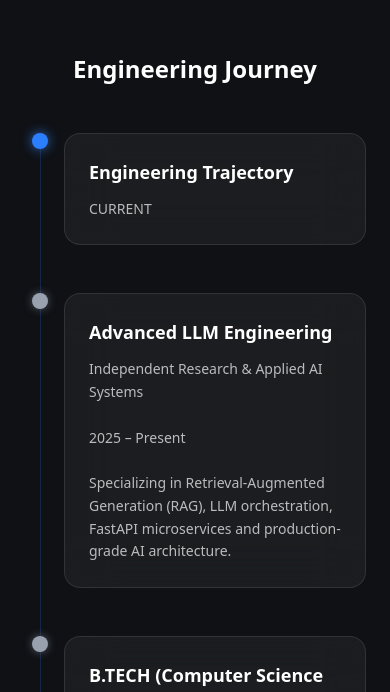
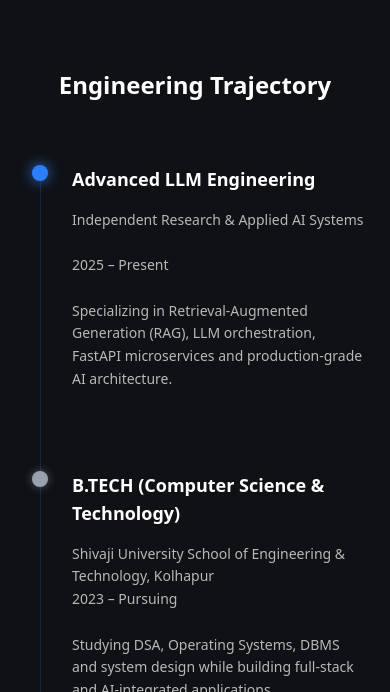
Before and after one commit to shrivardhanmohite/shrivardhan-portfolio, a React (Vite) app: page / in a window 390 px wide. Shown: the part 4952-5644 px from the top of the page. Built offline with nearby package versions, Linux system fonts and the light colour scheme.

Commit message:
trajectory update

```diff
--- a/src/components/Journey.jsx
+++ b/src/components/Journey.jsx
@@ -2,10 +2,6 @@ import { motion } from "framer-motion";
 
 export default function Journey() {
   const milestones = [
-    {
-      title: "Engineering Trajectory",
-      description: "CURRENT"
-    },
     {
       title: "Advanced LLM Engineering",
       description:
@@ -31,10 +27,10 @@ export default function Journey() {
   return (
     <section
       id="journey"
-      className="snap-start min-h-screen flex flex-col justify-center px-6 sm:px-8 md:px-12 lg:px-16 max-w-6xl mx-auto py-20"
+      className="snap-start min-h-screen flex flex-col justify-center px-6 sm:px-8 md:px-12 lg:px-16 max-w-6xl mx-auto py-24"
     >
-      <h3 className="text-2xl sm:text-3xl md:text-4xl font-bold mb-12 text-center md:text-left">
-        Engineering Journey
+      <h3 className="text-2xl sm:text-3xl md:text-4xl font-bold mb-16 text-center md:text-left">
+        Engineering Trajectory
       </h3>
 
       <div className="relative">
@@ -42,7 +38,7 @@ export default function Journey() {
         {/* Vertical Line */}
         <div className="absolute left-4 sm:left-6 md:left-1/2 md:-translate-x-1/2 top-0 h-full w-px bg-blue-500/20" />
 
-        <div className="space-y-12">
+        <div className="space-y-20">
           {milestones.map((item, index) => (
             <motion.div
               key={index}
@@ -60,20 +56,20 @@ export default function Journey() {
               <div
                 className={`absolute left-2 sm:left-4 md:left-1/2 md:-translate-x-1/2 w-4 h-4 rounded-full ${
                   index === 0
-                    ? "bg-blue-500 shadow-[0_0_12px_rgba(59,130,246,0.8)]"
+                    ? "bg-blue-500 shadow-[0_0_14px_rgba(59,130,246,0.9)]"
                     : "bg-gray-400 shadow-[0_0_8px_rgba(156,163,175,0.5)]"
                 }`}
               />
 
-              {/* Card */}
+              {/* Content (No Card Styling) */}
               <div
-                className={`ml-10 sm:ml-14 md:ml-0 md:w-1/2 p-6 rounded-2xl bg-white/5 border border-white/10 backdrop-blur-xl transition-all duration-300 ${
+                className={`ml-12 sm:ml-16 md:ml-0 md:w-1/2 ${
                   index % 2 === 0
-                    ? "md:mr-auto md:pr-12"
-                    : "md:ml-auto md:pl-12"
+                    ? "md:pr-16"
+                    : "md:pl-16"
                 }`}
               >
-                <h4 className="text-lg sm:text-xl font-semibold mb-3 whitespace-pre-line">
+                <h4 className="text-lg sm:text-xl font-semibold mb-4 whitespace-pre-line">
                   {item.title}
                 </h4>
 
```
